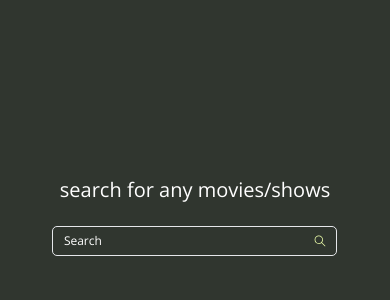
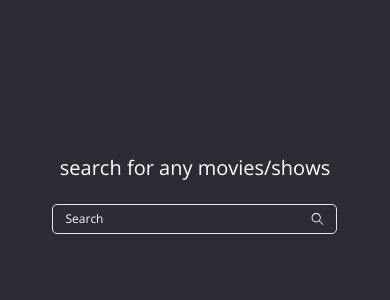
Before and after one commit to Massa-Albani4/movie-trailer-app, a React (Vite) app: page / in a window 390 px wide. Shown: the top 300 px of the page. Built offline with nearby package versions, Linux system fonts and the light colour scheme.

Commit message:
Add tablet styles

```diff
--- a/src/App.jsx
+++ b/src/App.jsx
@@ -4,32 +4,55 @@ import movieTrailer from "movie-trailer";
 import searchIcon from "./search-icon.svg";
 
 function App() {
+  const [video, setVideo] = useState("");
+  const [videoURL, setVideoURL] = useState("");
+
+  //A function to fetch the required URL
+  // and storing it inside the
+  // videoURL state variable
+  function handleSearch() {
+    movieTrailer(video).then((res) => {
+      setVideoURL(res);
+    });
+  }
+
   return (
-    <div className="h-screen flex font-body justify-center bg-dark-green">
-      <div className="flex flex-col items-center mt-44 w-[87%] xl:w-[31%]">
-        <h1 className="text-xl xl:text-[2rem] mb-[1.38rem] xl:mb-[4.5rem] text-white">
+    <div className="h-screen flex flex-col font-body justify-center items-center bg-blue">
+      <div className="flex flex-col items-center xl:mt-1 w-[87%] xl:w-[31%]">
+        <h1 className="text-xl xl:text-[2rem] lg:text-2xl mb-[1.38rem] xl:mb-8 text-white">
           search for any movies/shows
         </h1>
         <div
-          className="border-[1px] w-[84%] xl:w-full mb-14 xl:mb-8 cursor-pointer flex flex-row bg-dark-green rounded-[5px] px-[.65rem] xl:px-5 py-[.38rem] xl:py-[.38rem] text-light-green"
+          className="border-[1px] w-[84%] lg:w-[37%] xl:w-full mb-14 xl:mb-[4.88rem] cursor-pointer flex flex-row rounded-[5px] px-3 xl:px-5 py-[.38rem] xl:py-[.38rem] text-light-green"
           autoComplete="off"
         >
           <input
             className="bg-transparent w-full flex justify-center items-center focus:outline-none focus:ring-0 placeholder:text-white placeholder:text-xs xl:placeholder:text-base xl:mb-[.13rem] text-xs xl:text-base text-white"
             type="text"
             placeholder="Search"
+            onChange={(e) => {
+              setVideo(e.target.value);
+            }}
+            onKeyPress={(e) => {
+              if (e.key === "Enter") {
+                handleSearch();
+              }
+            }}
           />
-          <img
-            className="size-3 xl:size-4 xl:mt-1 mt-[.1rem]"
-            src={searchIcon}
-            alt=""
-          />
+          <button
+            className="bg-transparent border-none focus:outline-none"
+            onClick={handleSearch}
+          >
+            <img
+              className="size-[.9rem] xl:size-5"
+              src={searchIcon}
+              alt="Search icon"
+            />
+          </button>
         </div>
-        <ReactPlayer
-          url="https://www.youtube.com/watch?v=LXb3EKWsInQ"
-          width={"100%"}
-          height={"19rem"}
-        />
+      </div>
+      <div className="w-[85%] lg:w-[45%] lg:h-[16.2rem] xl:w-[40%] h-[19rem] mb-24 lg:mb-5 xl:h-[20rem]">
+        <ReactPlayer url={videoURL} width={"100%"} height={"100%"} />
       </div>
     </div>
   );
--- a/tailwind.config.js
+++ b/tailwind.config.js
@@ -11,7 +11,7 @@ export default {
         transparent: "transparent",
       },
       colors: {
-        "dark-green": "#30362F",
+        blue: "#2C2C34",
       },
     },
     fontFamily: {
```
Also changed, not shown: src/search-icon.svg, 1 other file (tests, documents, lock files or other folders).
